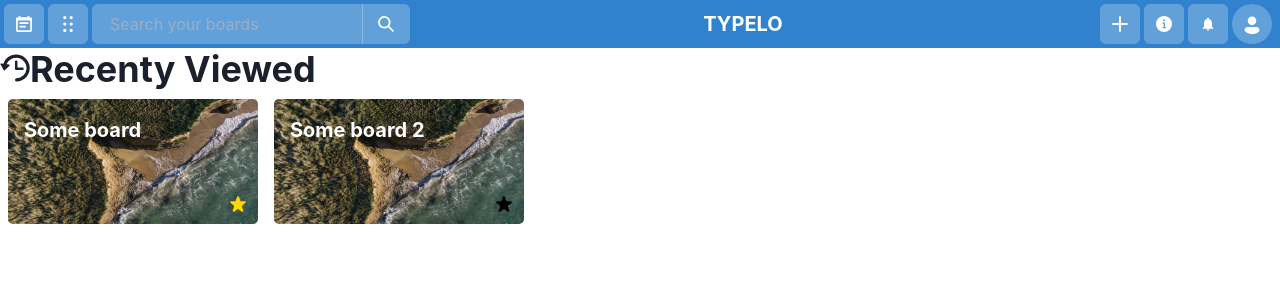
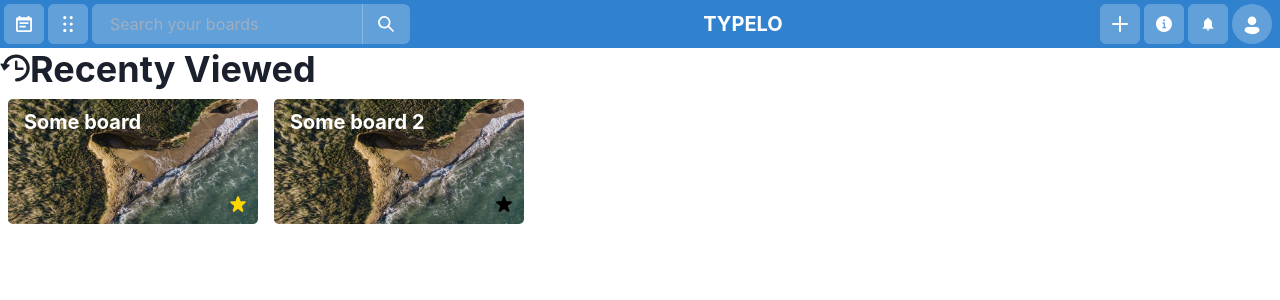
Before and after one commit to Martinbalke/type-trello-clone, a Next.js app: page / in a window 1280 px wide. Shown: the top 300 px of the page. Built offline with nearby package versions, Linux system fonts and the light colour scheme.

Commit message:
updating home

```diff
--- a/src/components/homepage/BoardPreview.tsx
+++ b/src/components/homepage/BoardPreview.tsx
@@ -19,7 +19,7 @@ const BoardPreview = ({ backgroundImage, title, favorite }: Board) => {
 			<Box w='100%' h='100%' position='absolute' top='0' zIndex='-1'>
 				<Image src='/sampleBackground.jpeg' layout='fill' />
 			</Box>
-			<Text fontSize='xl' fontWeight='700' color='white' m='4'>
+			<Text fontSize='xl' fontWeight='700' color='white' mx='4' my='2'>
 				{title}
 			</Text>
 			<IconButton
```
